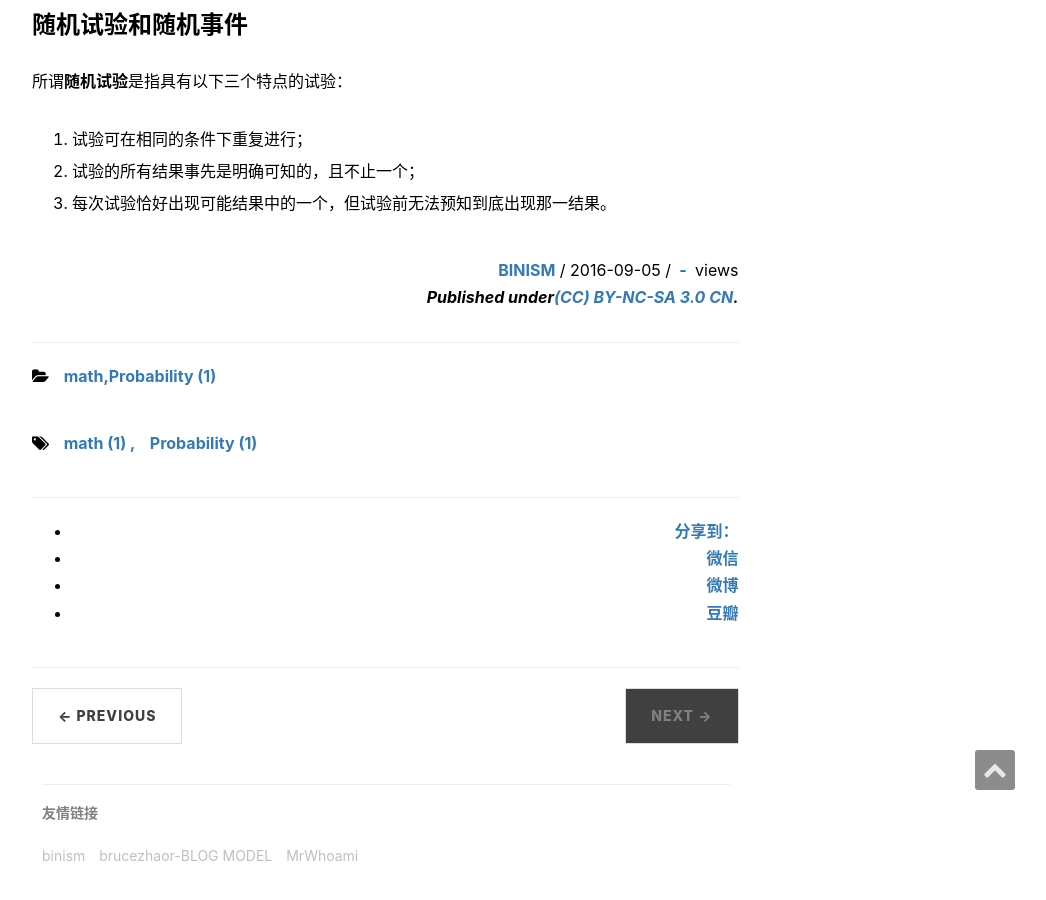
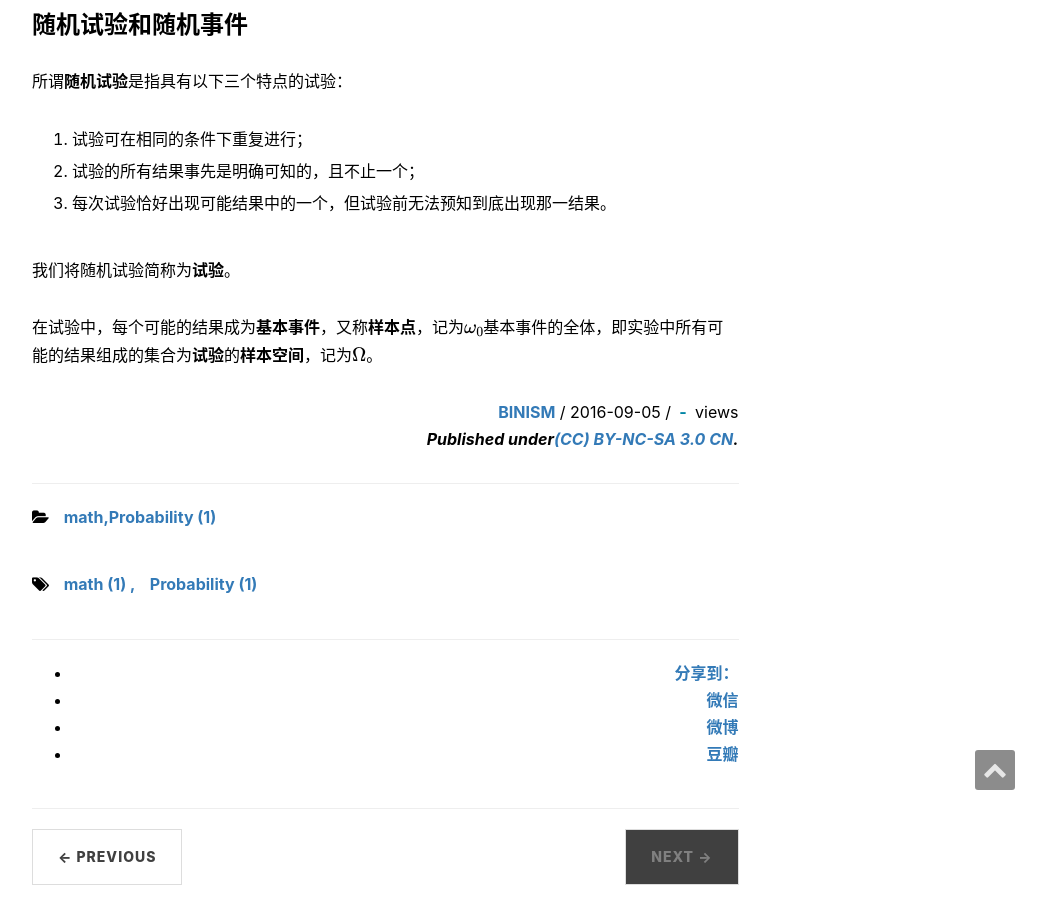
Before and after one commit to binism/binism.github.io, a Jekyll site: the page built from _posts/2016-09-05-Probability-theory-notes.md, in a window 1280 px wide and 900 px high, scrolled down 827 px. Shown: the whole window, without its empty margins (233-1279 px from the left). Built offline with Jekyll 4.4.1, drawn with Linux system fonts in a browser that asks for light colours; formulas are drawn with MathJax 3; comment, search, counter and statistics services are not loaded.

Commit message:
add new md file

```diff
--- a/_posts/2016-09-05-Probability-theory-notes.md
+++ b/_posts/2016-09-05-Probability-theory-notes.md
@@ -37,3 +37,7 @@ author:     "BINISM"
   2. 试验的所有结果事先是明确可知的，且不止一个；
 
   3. 每次试验恰好出现可能结果中的一个，但试验前无法预知到底出现那一结果。
+
+我们将随机试验简称为**试验**。
+
+在试验中，每个可能的结果成为**基本事件**，又称**样本点**，记为$$ {\omega}_0 $$基本事件的全体，即实验中所有可能的结果组成的集合为**试验**的**样本空间**，记为$$ \Omega $$。
```
